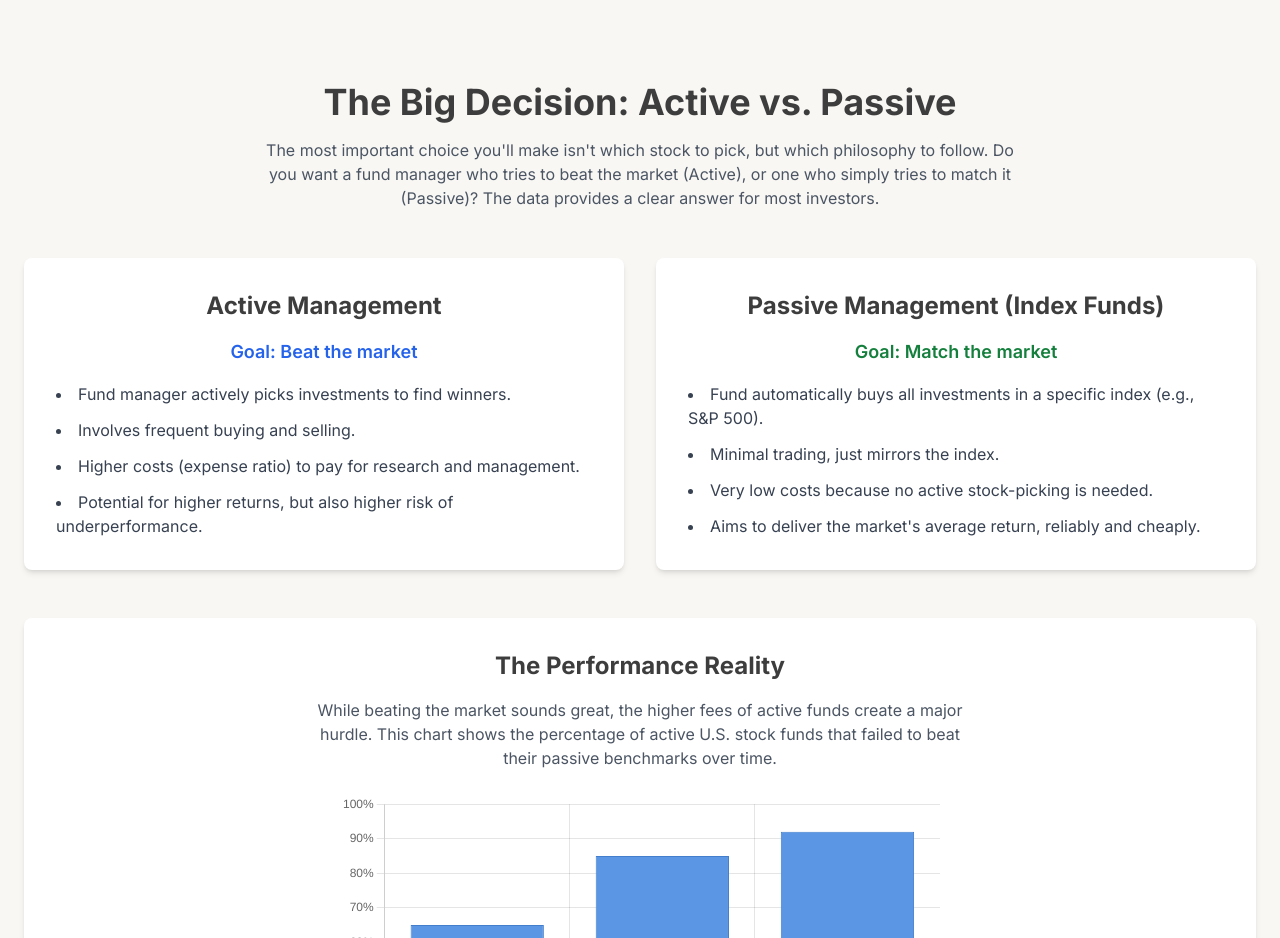
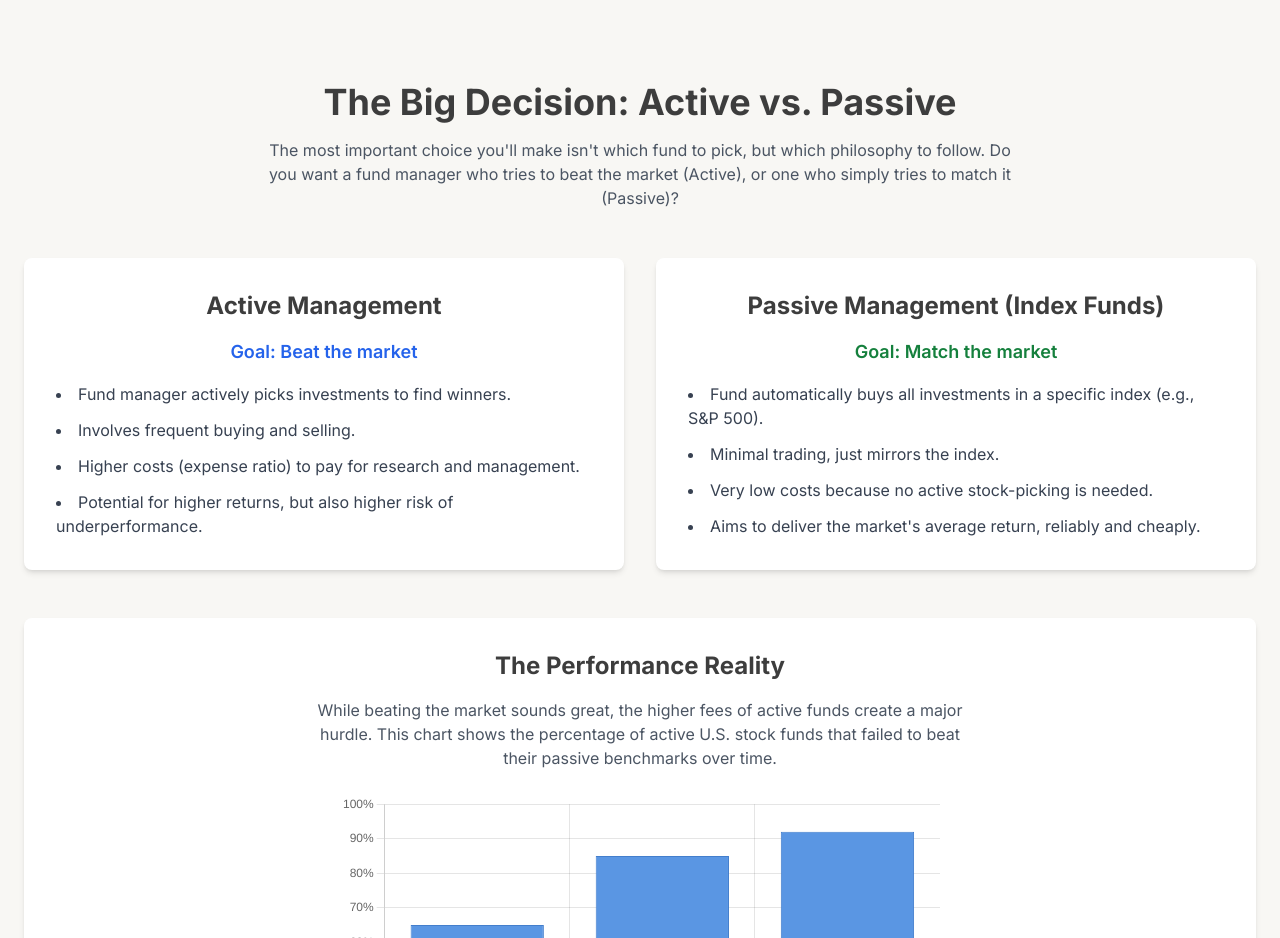
Before and after one commit to yyyprojects/mutualfund5, a plain HTML site: page index.html in a window 1280 px wide. Shown: the part 2040-2978 px from the top of the page. Drawn offline with nearby package versions, Linux system fonts and the light colour scheme.

Commit message:
Update index.html

```diff
--- a/index.html
+++ b/index.html
@@ -144,7 +144,7 @@
             <div class="container mx-auto px-6">
                  <div class="text-center max-w-3xl mx-auto mb-12">
                     <h3 class="text-3xl md:text-4xl font-bold mb-4">The Big Decision: Active vs. Passive</h3>
-                    <p class="text-gray-600">The most important choice you'll make isn't which stock to pick, but which philosophy to follow. Do you want a fund manager who tries to beat the market (Active), or one who simply tries to match it (Passive)? The data provides a clear answer for most investors.</p>
+                    <p class="text-gray-600">The most important choice you'll make isn't which fund to pick, but which philosophy to follow. Do you want a fund manager who tries to beat the market (Active), or one who simply tries to match it (Passive)?</p>
                 </div>
                 <div class="grid md:grid-cols-2 gap-8 items-start">
                     <div class="bg-white p-8 rounded-lg shadow-md">
```
